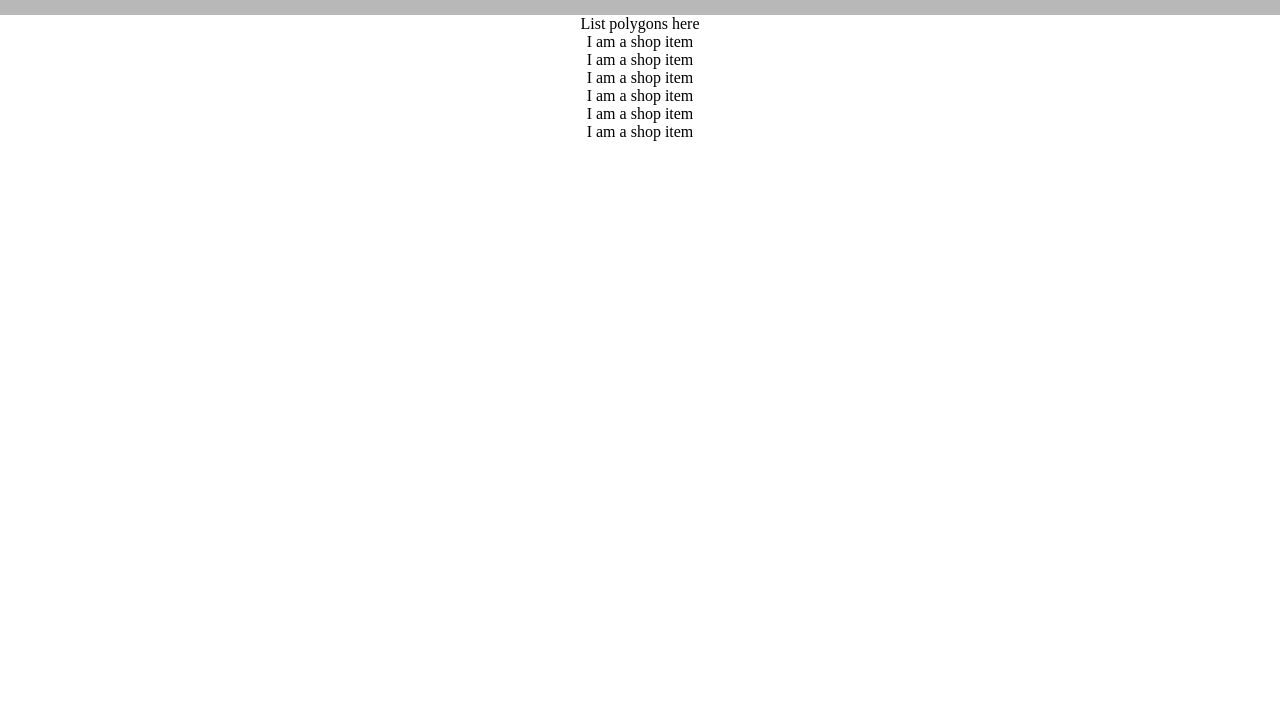
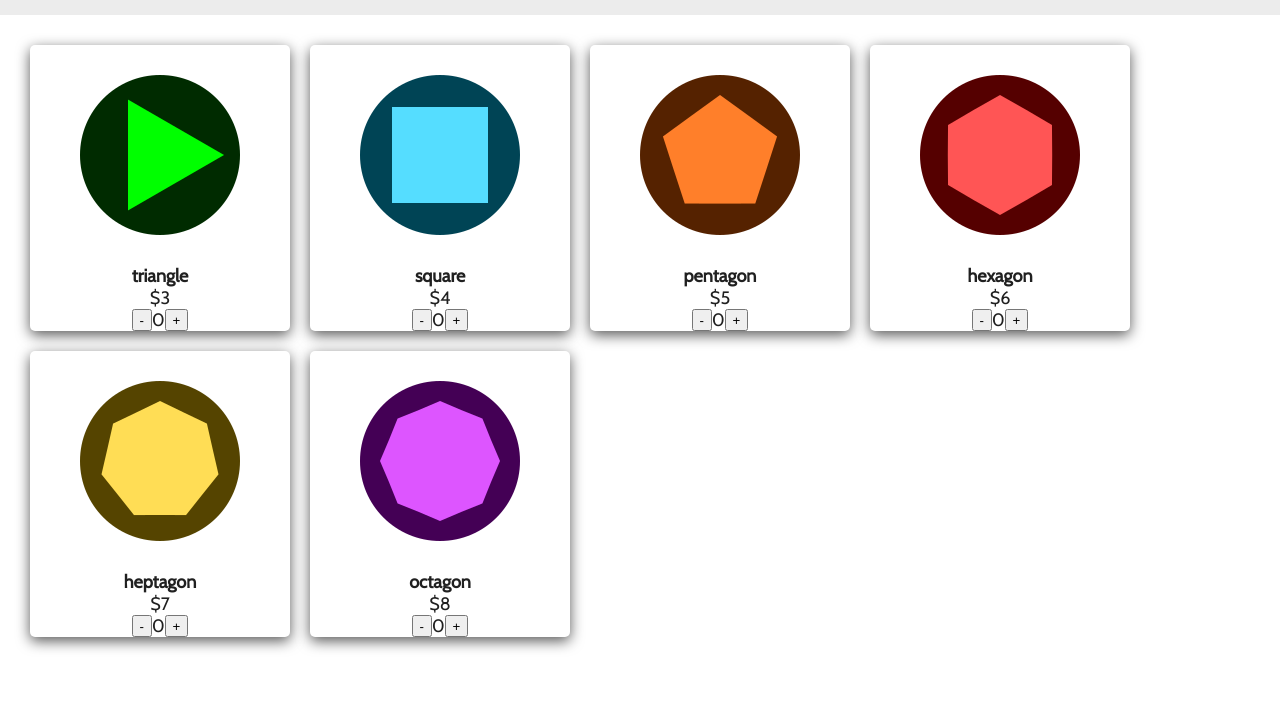
Before and after one commit to arnh8/polyshop, a React app: page /shop in a window 1280 px wide. Shown: the part 85-800 px from the top of the page. Built offline with nearby package versions, Linux system fonts and the light colour scheme.

Commit message:
added styling and images

```diff
--- a/public/polygons.json
+++ b/public/polygons.json
@@ -1,8 +1,8 @@
 [
-    { "shape": "triangle", "id": 0, "color": "green", "price": 3 },
-    { "shape": "square", "id": 1, "color": "blue", "price": 4 },
-    { "shape": "pentagon", "id": 2, "color": "orange", "price": 5 },
-    { "shape": "hexagon", "id": 3, "color": "red", "price": 6 },
-    { "shape": "heptagon", "id": 4, "color": "yellow", "price": 7 },
-    { "shape": "octagon", "id": 5, "color": "purple", "price": 8 }
+    { "shape": "triangle", "id": 0, "color": "#a1ff9c", "price": 3 },
+    { "shape": "square", "id": 1, "color": "#9cf0ff", "price": 4 },
+    { "shape": "pentagon", "id": 2, "color": "#ffd29c", "price": 5 },
+    { "shape": "hexagon", "id": 3, "color": "#ffa39c", "price": 6 },
+    { "shape": "heptagon", "id": 4, "color": "#fcff9c", "price": 7 },
+    { "shape": "octagon", "id": 5, "color": "#cf9cff", "price": 8 }
 ]
--- a/src/components/Shop.js
+++ b/src/components/Shop.js
@@ -26,8 +26,7 @@ export default function Shop() {
     }, []);
 
     return (
-        <div>
-            List polygons here{" "}
+        <div className="shop">
             {polygons.map((polygon) => (
                 <ShopItem polygon={polygon} key={polygon.id} />
             ))}
--- a/src/components/ShopItem.js
+++ b/src/components/ShopItem.js
@@ -1,3 +1,46 @@
-export default function NavBar(props) {
-    return <div>I am a shop item</div>;
+import triangle from "../assets/triangle.png";
+import square from "../assets/square.png";
+import pentagon from "../assets/pentagon.png";
+import hexagon from "../assets/hexagon.png";
+import heptagon from "../assets/heptagon.png";
+import octagon from "../assets/octagon.png";
+
+function switchImg(shape) {
+    switch (shape) {
+        case "triangle":
+            return triangle;
+
+        case "square":
+            return square;
+
+        case "pentagon":
+            return pentagon;
+
+        case "hexagon":
+            return hexagon;
+
+        case "heptagon":
+            return heptagon;
+
+        case "octagon":
+            return octagon;
+
+        default:
+            break;
+    }
 }
+
+export default function ShopItem(props) {
+    return (
+        <div className="shopItem">
+            <img className="itemImg" src={switchImg(props.polygon.shape)} />
+            <div className="itemName">{props.polygon.shape}</div>
+            <div>${props.polygon.price}</div>
+            <div className="quantityHandler">
+                <button>-</button>
+                <div>0</div>
+                <button>+</button>
+            </div>
+        </div>
+    );
+}
--- a/src/styles/App.css
+++ b/src/styles/App.css
@@ -6,7 +6,7 @@
     display: flex;
     justify-content: space-around;
     align-items: center;
-    background-color: rgb(184, 184, 184);
+    background-color: rgb(236, 236, 236);
 
     height: 100px;
 
@@ -24,7 +24,7 @@
 }
 
 div.navBar a {
-    color: green;
+    color: black;
     text-decoration: none;
 }
 
@@ -52,3 +52,43 @@ h3 {
     padding-left: 10px;
     padding-right: 10px;
 }
+
+.shop {
+    display: flex;
+    flex-wrap: wrap;
+    padding: 20px;
+}
+
+.shopItem {
+    font-family: "Cabin", sans-serif;
+    font-size: 18px;
+    color: rgb(32, 32, 32);
+
+    box-shadow: 0px 4px 14px 0px rgb(88, 88, 88);
+
+    width: 240px;
+
+    border-radius: 5px;
+
+    display: flex;
+    flex-direction: column;
+
+    justify-content: space-around;
+    align-items: center;
+
+    margin: 10px;
+    padding-left: 10px;
+    padding-right: 10px;
+}
+.itemImg {
+    padding: 30px;
+    padding-top: 30px;
+}
+
+.itemName {
+    font-weight: bold;
+}
+.quantityHandler {
+    display: flex;
+    flex-direction: row;
+}
```
Also changed, not shown: src/assets/heptagon.png (added), src/assets/hexagon.png (added), src/assets/octagon.png (added), src/assets/pentagon.png (added), src/assets/square.png (added), src/assets/triangle.png (added).
